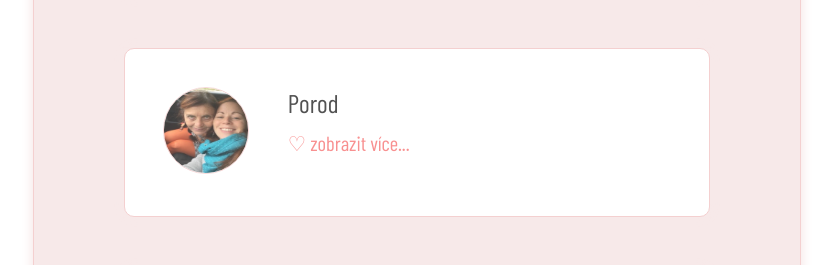
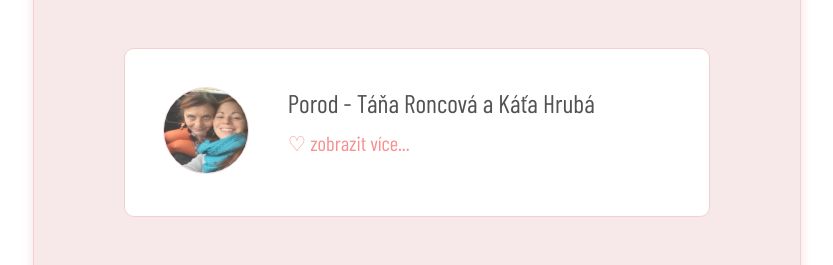
Before and after one commit to xteryna/PROJEKT-svetovy-tyden-kojeni, an Eleventy site: page index.html in a window 1280 px wide. Shown: the part 2007-2272 px from the top of the page, without its empty margins (223-1056 px from the left). Built offline with nearby package versions, Linux system fonts and the light colour scheme; Eleventy itself is replaced by a stand-in of ours; files that its build step writes are made by us from their sources; a web font is replaced by a local one.

Commit message:
Update Přednášky “dalsi-hoste”

```diff
--- a/prednasky/dalsi-hoste.md
+++ b/prednasky/dalsi-hoste.md
@@ -1,5 +1,5 @@
 ---
-title: Porod
+title: "Porod - Táňa Roncová a Káťa Hrubá "
 foto: /images/uploads/img_9983.jpeg
 tags: prednasky
 date: 2024-05-03T19:44:00.000Z
```
